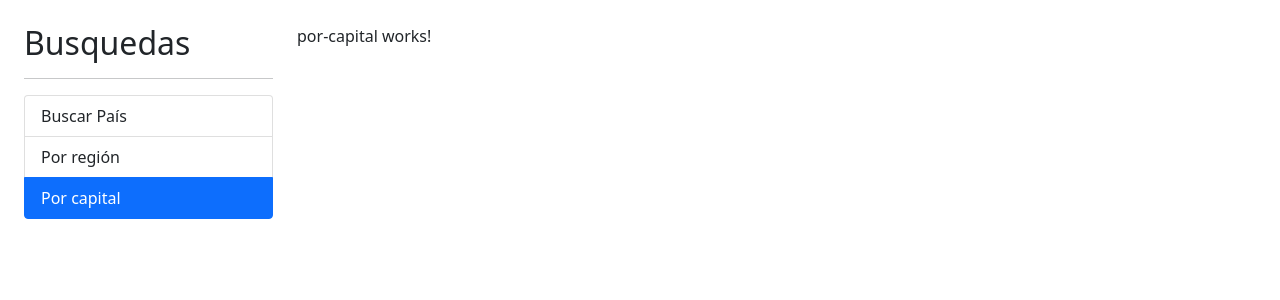
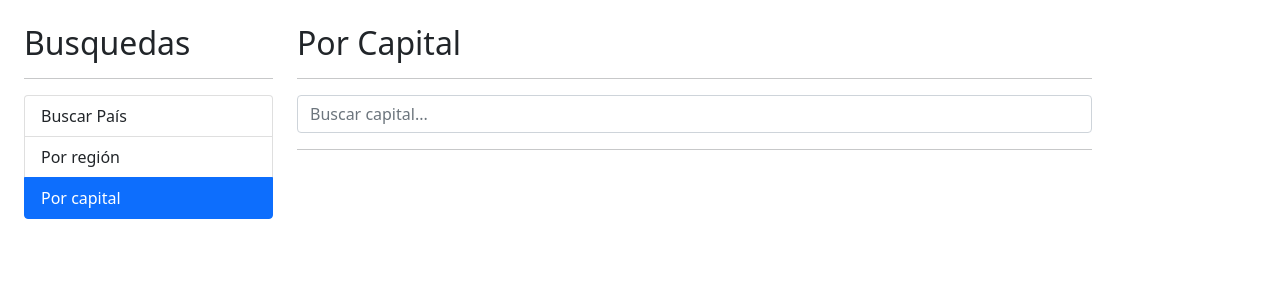
Before and after one commit to EzequielJavaS/paisesApp_exercise_Angular, an Angular app: page /capital in a window 1280 px wide. Shown: the top 300 px of the page. Built offline with nearby package versions, Linux system fonts and the light colour scheme.

Commit message:
112 Buscar por capital

```diff
--- a/src/app/pais/components/pais-input/pais-input.component.html
+++ b/src/app/pais/components/pais-input/pais-input.component.html
@@ -4,5 +4,5 @@
         class="form-control"
         [(ngModel)]="termino"
         (input)="teclaPresionada()"
-        placeholder="Buscar país...">
+        [placeholder]="placeholder">
 </form>
--- a/src/app/pais/components/pais-input/pais-input.component.ts
+++ b/src/app/pais/components/pais-input/pais-input.component.ts
@@ -1,4 +1,4 @@
-import { Component, Output, EventEmitter, OnInit } from '@angular/core';
+import { Component, Output, EventEmitter, OnInit, Input } from '@angular/core';
 import { Subject } from 'rxjs';
 import { debounceTime } from'rxjs/operators';
 
@@ -11,6 +11,8 @@
 export class PaisInputComponent implements OnInit{
   @Output() onEnter   : EventEmitter<string> = new EventEmitter();
   @Output() onDebounce: EventEmitter<string> = new EventEmitter();
+
+  @Input() placeholder: string = '';
 
   debouncer: Subject<string> = new Subject();
   termino: string = '';
--- a/src/app/pais/components/pais-tabla/pais-tabla.component.html
+++ b/src/app/pais/components/pais-tabla/pais-tabla.component.html
@@ -4,6 +4,7 @@
             <th>#</th>
             <th>Bandera</th>
             <th>Nombre</th>
+            <th>Capital</th>
             <th>Población</th>
             <th></th>
         </tr>
@@ -14,6 +15,7 @@
             <td>
                 <img class = "small-flag" [src]="pais.flags.png" alt="flag"></td>
             <td>{{pais.name.common}}</td>
+            <td>{{pais.capital}}</td>
             <td>{{pais.population | number}}</td>
             <td>
                 <a [routerLink]="['/pais', pais.cca2]">Ver...</a>
--- a/src/app/pais/pages/por-capital/por-capital.component.html
+++ b/src/app/pais/pages/por-capital/por-capital.component.html
@@ -1 +1,22 @@
-<p>por-capital works!</p>
+<h2>Por Capital</h2>
+<hr>
+<div class="row">
+    <div class="col">
+        <app-pais-input
+         (onEnter)="buscar( $event )"
+         placeholder="Buscar capital..."
+        >
+        </app-pais-input>
+    </div>
+</div>
+<hr>
+
+<div *ngIf="hayError"
+    class="alert alert-danger">
+    No se encontró nada con el término {{termino}}
+</div>
+<div class="row">
+    <div class="col">
+        <app-pais-tabla [paises]="paises"></app-pais-tabla>
+    </div>
+</div>
--- a/src/app/pais/pages/por-capital/por-capital.component.ts
+++ b/src/app/pais/pages/por-capital/por-capital.component.ts
@@ -1,4 +1,6 @@
-import { Component, OnInit } from '@angular/core';
+import { Component} from '@angular/core';
+import { Country } from '../../interfaces/pais.interface';
+import { PaisService } from '../../services/pais.service';
 
 @Component({
   selector: 'app-por-capital',
@@ -6,11 +8,26 @@
   styles: [
   ]
 })
-export class PorCapitalComponent implements OnInit {
+export class PorCapitalComponent {
+  termino: string= '';
+  hayError: boolean = false;
+  paises: Country[] = [];
 
-  constructor() { }
 
-  ngOnInit(): void {
+  constructor(private paisService: PaisService) { }
+
+  buscar(termino: string) {
+    this.hayError = false;
+    this.termino = termino;
+
+    this.paisService.buscarCapital( this.termino )
+      .subscribe(resp => {
+        console.log(resp);
+        this.paises = resp;
+        console.log(resp);
+      }, (err) => {
+        this.hayError = true;
+        this.paises = [];
+      });
   }
-
 }
--- a/src/app/pais/pages/por-pais/por-pais.component.html
+++ b/src/app/pais/pages/por-pais/por-pais.component.html
@@ -5,6 +5,7 @@
         <app-pais-input
         (onEnter)="buscar( $event )"
         (onDebounce)="sugerencias( $event )"
+        placeholder="Buscar país..."
         >
         </app-pais-input>
     </div>
--- a/src/app/pais/pages/por-region/por-region.component.html
+++ b/src/app/pais/pages/por-region/por-region.component.html
@@ -1 +1 @@
-<p>por-region works!</p>
+<h2>Por región</h2>
--- a/src/app/pais/pages/por-region/por-region.component.ts
+++ b/src/app/pais/pages/por-region/por-region.component.ts
@@ -1,4 +1,6 @@
-import { Component, OnInit } from '@angular/core';
+import { Component } from '@angular/core';
+import { Country } from '../../interfaces/pais.interface';
+import { PaisService } from '../../services/pais.service';
 
 @Component({
   selector: 'app-por-region',
@@ -6,11 +8,14 @@
   styles: [
   ]
 })
-export class PorRegionComponent implements OnInit {
+export class PorRegionComponent {
+
+
 
   constructor() { }
 
-  ngOnInit(): void {
-  }
+
+
+
 
 }
--- a/src/app/pais/services/pais.service.ts
+++ b/src/app/pais/services/pais.service.ts
@@ -15,4 +15,9 @@
     const url = `${ this.apiUrl }/name/${ termino }`;
     return this.http.get<Country[]>( url );
   }
+
+  buscarCapital( termino: string ): Observable<Country[]> {
+    const url = `${ this.apiUrl }/capital/${ termino }`;
+    return this.http.get<Country[]>( url );
+  }
 }
```
